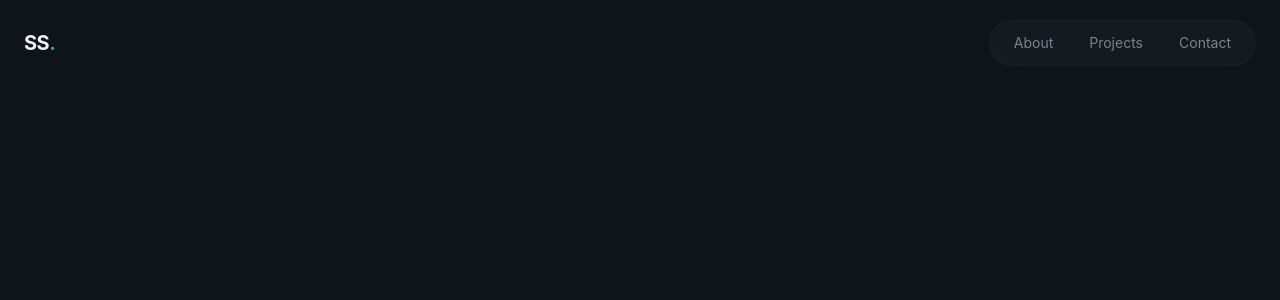
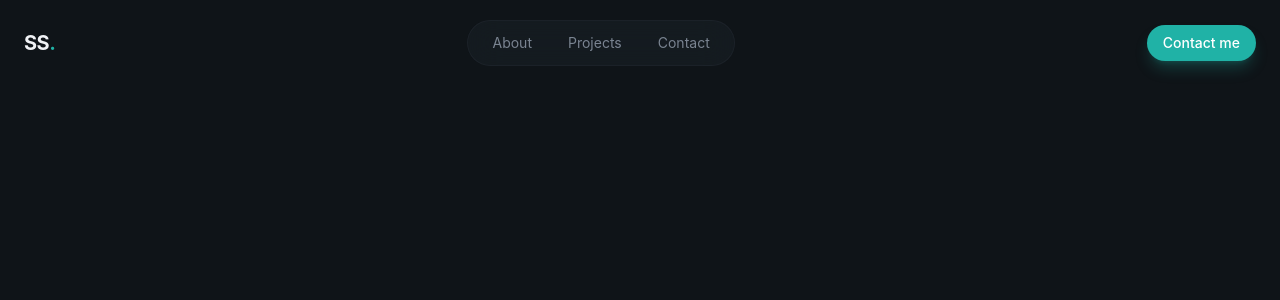
Before and after one commit to shivam847/shivamsingh, a React (Vite) app: page / in a window 1280 px wide. Shown: the top 300 px of the page. Built offline with nearby package versions, Linux system fonts and the light colour scheme.

Commit message:
update navbar

```diff
--- a/package.json
+++ b/package.json
@@ -11,6 +11,7 @@
   },
   "dependencies": {
     "@tailwindcss/vite": "^4.1.18",
+    "lucide-react": "^0.562.0",
     "react": "^19.2.0",
     "react-dom": "^19.2.0",
     "tailwindcss": "^4.1.18"
--- /dev/null
+++ b/src/components/Button.jsx
@@ -0,0 +1,17 @@
+
+export const Button = ({ className = "", size = "default", children }) => {
+
+    const baseClasses = "relative overflow-hidden rounded-full font-medium focus:outline-none focus-visible:ring-2 focus-visible:ring-primary bg-primary text-primary-foreground hover:bg-primary/90 shadow-lg shadow-primary/25"
+
+    const sizeClasses = {
+        sm: "px-4 py-2 text-sm",
+        default: "px-6 py-4 text-base",
+        lg: "px-8 py-4 text-lg"
+    };
+
+    const classes = `${baseClasses} ${sizeClasses[size]} ${className}`;
+
+    return (
+        <button className={classes}><span className="relative flex items-center justify-center gap-2">{children}</span></button>
+    );
+}
--- a/src/index.css
+++ b/src/index.css
@@ -4,44 +4,70 @@
   --color-background: #0f1418;
   --color-foreground: #f0f2f5;
 
-  --color-card:#141a1f;
+  --color-card: #141a1f;
 
-  --color-primary:#20b2a6;
-  --color-primary-foreground:#ffffff;
+  --color-primary: #20b2a6;
+  --color-primary-foreground: #ffffff;
 
-  --color-secondary:#1f2830;
-  --color-secondary-foreground:#20b2a6;
+  --color-secondary: #1f2830;
+  --color-secondary-foreground: #20b2a6;
 
-  --color-muted:#252e37;
-  --color-muted-foreground:#7a8491;
+  --color-muted: #252e37;
+  --color-muted-foreground: #7a8491;
 
-  --color-border:#242b32;
+  --color-border: #242b32;
 
-  --radius:0.75rem;
+  --radius: 0.75rem;
 
-  --color-highlight:#f5a623;
-  --color-surface:#1a2329;
+  --color-highlight: #f5a623;
+  --color-surface: #1a2329;
 }
 
-@layer base{
-  html{
+@layer base {
+  html {
     scroll-behavior: smooth;
   }
 
-  body{
+  body {
     background-color: var(--color-background);
     color: var(--color-foreground);
-    font-family: "Inter",sans-serif;
+    font-family: "Inter", sans-serif;
   }
-  .font-serif{
-    font-family: "Playfair Display",serif;
+
+  .font-serif {
+    font-family: "Playfair Display", serif;
   }
 }
 
 @layer components {
-  .glass{
+  .glass {
     background-color: color-mix(in srgb, var(--color-surface) 50%, transparent);
     backdrop-filter: blur(16px);
     border: 1px solid color-mix(in srgb, var(--color-border) 50%, transparent);
   }
+
+  .glass-strong {
+    background-color: color-mix(in srgb, var(--color-surface) 80%, transparent);
+    backdrop-filter: blur(24px);
+    border: 1px solid color-mix(in srgb, var(--color-border) 60%, transparent);
+  }
 }
+
+@layer utilities {
+  @keyframes fade-in {
+    from {
+      opacity: 0;
+      transform: translateY(20px);
+      filter: blur(10px);
+    }
+
+    to {
+      transform: translateY(0);
+      filter: blur(0);
+    }
+  }
+
+  .animate-fade-in {
+    animation: fade-in 0.8s ease-out both;
+  }
+}
--- a/src/layout/Navbar.jsx
+++ b/src/layout/Navbar.jsx
@@ -1,3 +1,7 @@
+
+import { Button } from "@/components/Button";
+import { Menu, X } from "lucide-react";
+import { useState } from "react";
 
 const navLinks = [
     { href: "#about", label: "About" },
@@ -6,6 +10,9 @@
 ];
 
 export const Navbar = () => {
+
+    const [isMobileMenuOpen, setIsMobileMenuOpen] = useState(false);
+
     return (
         <header className="fixed top-0 left-0 right-0 bg-transparent py-5">
             <nav className="container mx-auto px-6 flex items-center justify-between">
@@ -13,14 +20,33 @@
                     SS<span className="text-primary">.</span>
                 </a>
 
-                <div className="flex items-center gap-1">
+                <div className="hidden md:flex items-center gap-1">
                     <div className="glass rounded-full px-2 py-1 flex items-center gap-1">
-                        {navLinks.map((link,index) => (
+                        {navLinks.map((link, index) => (
                             <a href={link.href} key={index} className="px-4 py-2 text-sm text-muted-foreground hover:text-foreground rounded-full hover:bg-surface">{link.label}</a>
                         ))}
                     </div>
                 </div>
+                <div className="hidden md:block">
+                    <Button size="sm">Contact me</Button>
+                </div>
+                {/* mobileMenuButton */}
+
+                <button className="md:hidden p-2 text-foreground cursor-pointer" onClick={() => setIsMobileMenuOpen((prev) => !prev)}>
+                    {isMobileMenuOpen ? <X size={24} /> : <Menu size={24} />}
+                </button>
             </nav>
+
+            {/* mobileMenu */}
+
+            {isMobileMenuOpen && (<div className="md:hidden glass-strong animate-fade-in">
+                <div className="container mx-auto px-6 py-6 flex flex-col gap-4">
+                    {navLinks.map((link, index) => (
+                        <a href={link.href} key={index} className="text-lg text-muted-foreground hover:text-foreground">{link.label}</a>
+                    ))}
+                    <Button>Contact me</Button>
+                </div>
+            </div>)}
         </header>
     );
 };
```
Also changed, not shown: 1 other file (tests, documents, lock files or other folders).
